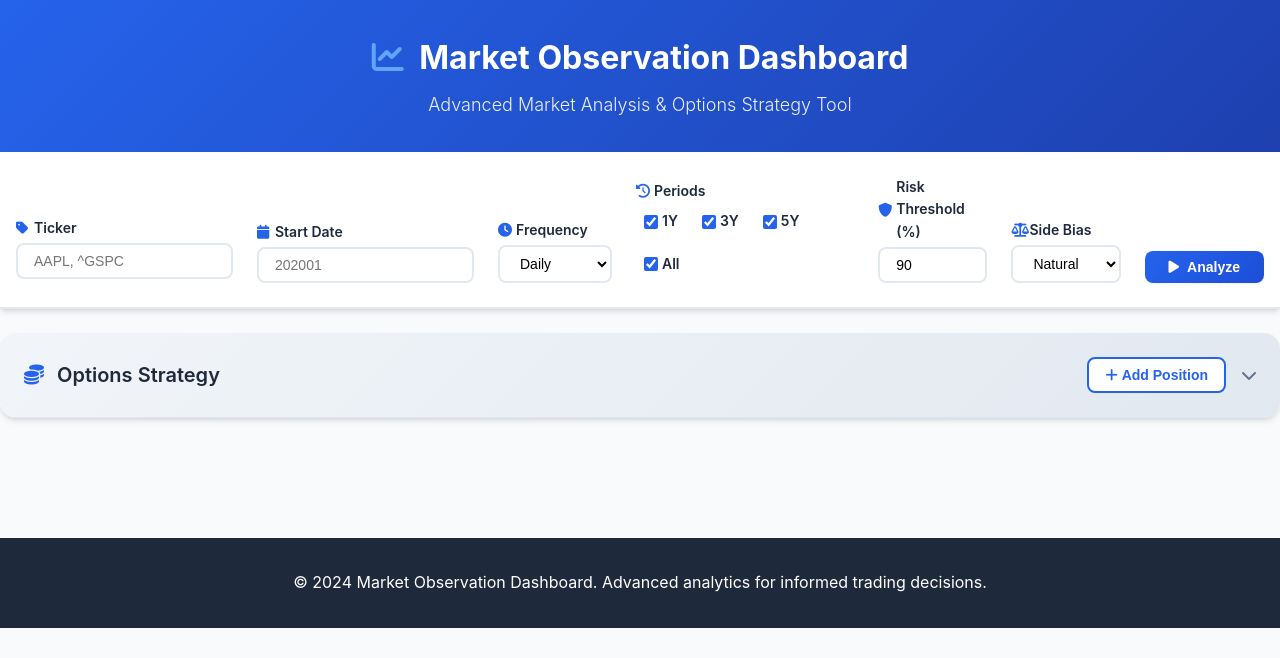
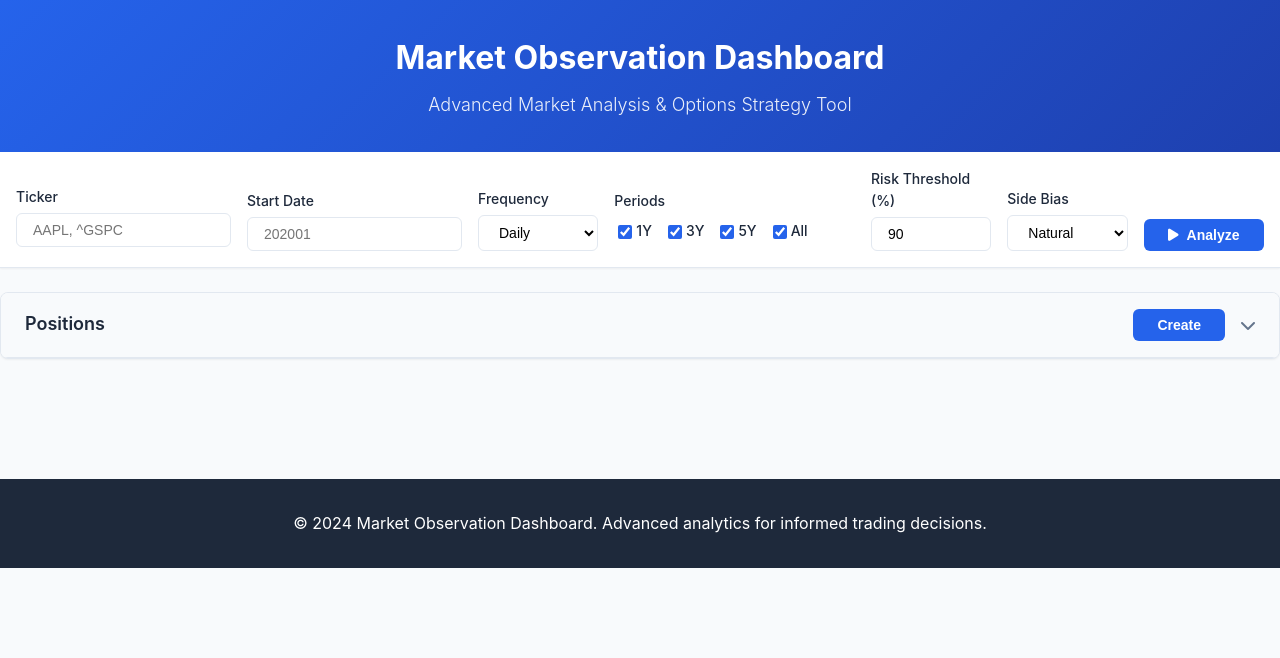
Before and after one commit to HRLoveFun/OptionStrategy, a Flask app: page / in a window 1280 px wide. Shown: the top 658 px of the page. Run offline with Flask 3, Linux system fonts and the light colour scheme.

Commit message:
Updated styles.css

```diff
--- a/static/styles.css
+++ b/static/styles.css
@@ -73,26 +73,21 @@ header h1 {
     margin-bottom: var(--spacing-sm);
 }
 
-header h1 i {
-    margin-right: var(--spacing-sm);
-    color: #60a5fa;
-}
-
 .subtitle {
     font-size: var(--font-size-lg);
     opacity: 0.9;
     font-weight: 300;
 }
 
-/* Fixed Parameter Bar */
+/* Fixed Parameter Bar - Plain and Simple */
 .parameter-bar {
     position: sticky;
     top: 0;
     z-index: 100;
     background: var(--surface-color);
-    border-bottom: 2px solid var(--border-color);
-    box-shadow: var(--shadow-md);
-    padding: var(--spacing-lg) var(--spacing-md);
+    border-bottom: 1px solid var(--border-color);
+    box-shadow: var(--shadow-sm);
+    padding: var(--spacing-md);
 }
 
 .parameter-form {
@@ -103,7 +98,7 @@ header h1 i {
 .parameter-grid {
     display: grid;
     grid-template-columns: 1fr 1fr 1fr 2fr 1fr 1fr 1fr;
-    gap: var(--spacing-lg);
+    gap: var(--spacing-md);
     align-items: end;
 }
 
@@ -113,27 +108,19 @@ header h1 i {
 }
 
 .parameter-grid .form-group label {
-    font-weight: 600;
+    font-weight: 500;
     margin-bottom: var(--spacing-xs);
     color: var(--text-primary);
-    display: flex;
-    align-items: center;
     font-size: var(--font-size-sm);
-}
-
-.parameter-grid .form-group label i {
-    margin-right: var(--spacing-xs);
-    color: var(--primary-color);
-    width: 14px;
 }
 
 .parameter-grid .form-group input,
 .parameter-grid .form-group select {
     padding: var(--spacing-sm) var(--spacing-md);
-    border: 2px solid var(--border-color);
-    border-radius: var(--radius-md);
+    border: 1px solid var(--border-color);
+    border-radius: var(--radius-sm);
     font-size: var(--font-size-sm);
-    transition: all 0.2s ease;
+    transition: border-color 0.2s ease;
     background: var(--surface-color);
 }
 
@@ -155,16 +141,10 @@ header h1 i {
     display: flex;
     align-items: center;
     cursor: pointer;
-    font-weight: 500;
+    font-weight: 400;
     font-size: var(--font-size-sm);
-    padding: var(--spacing-xs) var(--spacing-sm);
-    border-radius: var(--radius-sm);
-    transition: background-color 0.2s ease;
+    padding: var(--spacing-xs);
     white-space: nowrap;
-}
-
-.period-checkboxes .checkbox-label:hover {
-    background-color: #f1f5f9;
 }
 
 .period-checkboxes .checkbox-label input[type="checkbox"] {
@@ -194,19 +174,20 @@ header h1 i {
     color: var(--warning-color);
 }
 
-/* Options Toggle Section */
+/* Options Toggle Section - Simplified */
 .options-toggle-section {
     max-width: 1400px;
     margin: var(--spacing-lg) auto;
     background: var(--surface-color);
-    border-radius: var(--radius-xl);
-    box-shadow: var(--shadow-md);
+    border-radius: var(--radius-md);
+    box-shadow: var(--shadow-sm);
+    border: 1px solid var(--border-color);
     overflow: hidden;
 }
 
 .toggle-header {
-    background: linear-gradient(135deg, #f1f5f9 0%, #e2e8f0 100%);
-    padding: var(--spacing-lg);
+    background: #f8fafc;
+    padding: var(--spacing-md) var(--spacing-lg);
     border-bottom: 1px solid var(--border-color);
     display: flex;
     justify-content: space-between;
@@ -216,19 +197,14 @@ header h1 i {
 }
 
 .toggle-header:hover {
-    background: linear-gradient(135deg, #e2e8f0 0%, #cbd5e1 100%);
+    background: #f1f5f9;
 }
 
 .toggle-header h3 {
-    font-size: var(--font-size-xl);
+    font-size: var(--font-size-lg);
     font-weight: 600;
     color: var(--text-primary);
     margin: 0;
-}
-
-.toggle-header h3 i {
-    margin-right: var(--spacing-sm);
-    color: var(--primary-color);
 }
 
 .toggle-controls {
@@ -440,11 +432,11 @@ header h1 i {
 
 /* Button Styles */
 .btn-primary {
-    background: linear-gradient(135deg, var(--primary-color) 0%, var(--primary-hover) 100%);
+    background: var(--primary-color);
     color: white;
     border: none;
     padding: var(--spacing-sm) var(--spacing-lg);
-    border-radius: var(--radius-md);
+    border-radius: var(--radius-sm);
     font-size: var(--font-size-sm);
     font-weight: 600;
     cursor: pointer;
@@ -453,66 +445,55 @@ header h1 i {
     align-items: center;
     justify-content: center;
     gap: var(--spacing-sm);
-    box-shadow: var(--shadow-sm);
     white-space: nowrap;
 }
 
 .btn-primary:hover {
-    transform: translateY(-1px);
-    box-shadow: var(--shadow-md);
+    background: var(--primary-hover);
 }
 
 .btn-primary:disabled {
     opacity: 0.6;
     cursor: not-allowed;
-    transform: none;
 }
 
-.btn-secondary {
-    background: var(--surface-color);
-    color: var(--primary-color);
-    border: 2px solid var(--primary-color);
-    padding: var(--spacing-sm) var(--spacing-md);
-    border-radius: var(--radius-md);
+.btn-create {
+    background: var(--primary-color);
+    color: white;
+    border: none;
+    padding: var(--spacing-sm) var(--spacing-lg);
+    border-radius: var(--radius-sm);
     font-size: var(--font-size-sm);
     font-weight: 600;
     cursor: pointer;
     transition: all 0.2s ease;
-    display: flex;
-    align-items: center;
-    gap: var(--spacing-xs);
 }
 
-.btn-secondary:hover {
-    background: var(--primary-color);
-    color: white;
+.btn-create:hover {
+    background: var(--primary-hover);
 }
 
-.btn-danger {
+.btn-delete {
     background: var(--error-color);
     color: white;
     border: none;
-    padding: var(--spacing-sm);
+    padding: var(--spacing-xs) var(--spacing-sm);
     border-radius: var(--radius-sm);
     cursor: pointer;
     transition: all 0.2s ease;
+    font-size: 0.75rem;
 }
 
-.btn-danger:hover {
+.btn-delete:hover {
     background: #dc2626;
-}
-
-.btn-small {
-    padding: var(--spacing-xs) var(--spacing-sm);
-    font-size: var(--font-size-sm);
 }
 
 /* Error Message */
 .error-message {
-    background: linear-gradient(135deg, #fef2f2 0%, #fee2e2 100%);
+    background: #fef2f2;
     color: var(--error-color);
     padding: var(--spacing-md);
-    border-radius: var(--radius-md);
+    border-radius: var(--radius-sm);
     margin-bottom: var(--spacing-lg);
     border-left: 4px solid var(--error-color);
     display: flex;
--- a/templates/index.html
+++ b/templates/index.html
@@ -11,7 +11,7 @@
 
 <body>
     <header>
-        <h1><i class="fas fa-chart-line"></i> Market Observation Dashboard</h1>
+        <h1>Market Observation Dashboard</h1>
         <p class="subtitle">Advanced Market Analysis & Options Strategy Tool</p>
     </header>
 
@@ -27,27 +27,21 @@
 
             <div class="parameter-grid">
                 <div class="form-group">
-                    <label for="ticker">
-                        <i class="fas fa-tag"></i> Ticker
-                    </label>
+                    <label for="ticker">Ticker</label>
                     <input type="text" id="ticker" name="ticker" value="{{ ticker or '' }}"
                            placeholder="AAPL, ^GSPC" required>
                     <div class="ticker-validation" id="ticker-validation"></div>
                 </div>
 
                 <div class="form-group">
-                    <label for="start_time">
-                        <i class="fas fa-calendar"></i> Start Date
-                    </label>
+                    <label for="start_time">Start Date</label>
                     <input type="text" id="start_time" name="start_time"
                            value="{{ start_time_str or '' }}"
                            placeholder="202001" pattern="[0-9]{6}" required>
                 </div>
 
                 <div class="form-group">
-                    <label for="frequency">
-                        <i class="fas fa-clock"></i> Frequency
-                    </label>
+                    <label for="frequency">Frequency</label>
                     <select id="frequency" name="frequency">
                         <option value="D" {% if frequency == 'D' %}selected{% endif %}>Daily</option>
                         <option value="W" {% if frequency == 'W' %}selected{% endif %}>Weekly</option>
@@ -57,9 +51,7 @@
                 </div>
 
                 <div class="form-group">
-                    <label>
-                        <i class="fas fa-history"></i> Periods
-                    </label>
+                    <label>Periods</label>
                     <div class="period-checkboxes">
                         <label class="checkbox-label">
                             <input type="checkbox" name="period" value="12" checked>
@@ -81,17 +73,13 @@
                 </div>
 
                 <div class="form-group">
-                    <label for="risk_threshold">
-                        <i class="fas fa-shield-alt"></i> Risk Threshold (%)
-                    </label>
+                    <label for="risk_threshold">Risk Threshold (%)</label>
                     <input type="number" id="risk_threshold" name="risk_threshold"
                            min="0" max="100" step="1" value="{{ risk_threshold or 90 }}" required>
                 </div>
 
                 <div class="form-group">
-                    <label for="side_bias">
-                        <i class="fas fa-balance-scale"></i> Side Bias
-                    </label>
+                    <label for="side_bias">Side Bias</label>
                     <select id="side_bias" name="side_bias">
                         <option value="Natural" {% if side_bias == 'Natural' %}selected{% endif %}>Natural</option>
                         <option value="Neutral" {% if side_bias == 'Neutral' %}selected{% endif %}>Neutral</option>
@@ -109,13 +97,13 @@
         </form>
     </div>
 
-    <!-- Options Toggle Section -->
+    <!-- Options Strategy Toggle Section -->
     <div class="options-toggle-section">
         <div class="toggle-header" onclick="toggleOptionsSection()">
-            <h3><i class="fas fa-coins"></i> Options Strategy</h3>
+            <h3>Positions</h3>
             <div class="toggle-controls">
-                <button type="button" class="btn-secondary" onclick="addOptionRow(); event.stopPropagation();">
-                    <i class="fas fa-plus"></i> Add Position
+                <button type="button" class="btn-create" onclick="createOptionsStrategy(); event.stopPropagation();">
+                    Create
                 </button>
                 <i class="fas fa-chevron-down toggle-icon" id="options-toggle-icon"></i>
             </div>
@@ -133,45 +121,15 @@
                             <th>Action</th>
                         </tr>
                     </thead>
-                    <tbody>
-                        <tr>
-                            <td>
-                                <select name="option_type" class="option-select">
-                                    <option value="SC" selected>Short Call</option>
-                                    <option value="SP">Short Put</option>
-                                    <option value="LC">Long Call</option>
-                                    <option value="LP">Long Put</option>
-                                </select>
-                            </td>
-                            <td><input type="number" name="strike" step="0.01" placeholder="Strike Price"></td>
-                            <td><input type="number" name="quantity" placeholder="Contracts"></td>
-                            <td><input type="number" name="premium" step="0.01" placeholder="Premium"></td>
-                            <td>
-                                <button type="button" class="btn-danger btn-small" onclick="deleteOptionRow(this)">
-                                    <i class="fas fa-trash"></i>
-                                </button>
-                            </td>
-                        </tr>
-                        <tr>
-                            <td>
-                                <select name="option_type" class="option-select">
-                                    <option value="SC">Short Call</option>
-                                    <option value="SP" selected>Short Put</option>
-                                    <option value="LC">Long Call</option>
-                                    <option value="LP">Long Put</option>
-                                </select>
-                            </td>
-                            <td><input type="number" name="strike" step="0.01" placeholder="Strike Price"></td>
-                            <td><input type="number" name="quantity" placeholder="Contracts"></td>
-                            <td><input type="number" name="premium" step="0.01" placeholder="Premium"></td>
-                            <td>
-                                <button type="button" class="btn-danger btn-small" onclick="deleteOptionRow(this)">
-                                    <i class="fas fa-trash"></i>
-                                </button>
-                            </td>
-                        </tr>
+                    <tbody id="options-tbody">
+                        <!-- Default 4 rows will be added by JavaScript -->
                     </tbody>
                 </table>
+                <div class="add-row-container">
+                    <button type="button" class="btn-add-row" onclick="addOptionRow()">
+                        <i class="fas fa-plus"></i> Add Position
+                    </button>
+                </div>
             </div>
         </div>
     </div>
@@ -182,22 +140,18 @@
         {% if ticker %}
         <section class="results-section">
             <div class="results-header">
-                <h2><i class="fas fa-chart-area"></i> Analysis Results for {{ ticker }}</h2>
+                <h2>Analysis Results for {{ ticker }}</h2>
                 <div class="results-meta">
                     <span class="meta-item">
-                        <i class="fas fa-calendar-alt"></i>
                         Frequency: {{ frequency_display or frequency }}
                     </span>
                     <span class="meta-item">
-                        <i class="fas fa-chart-line"></i>
                         Feature: Oscillation Analysis
                     </span>
                     <span class="meta-item">
-                        <i class="fas fa-shield-alt"></i>
                         Risk Threshold: {{ risk_threshold or 90 }}%
                     </span>
                     <span class="meta-item">
-                        <i class="fas fa-balance-scale"></i>
                         Bias: {{ side_bias or 'Natural' }}
                     </span>
                 </div>
@@ -205,7 +159,7 @@
 
             <!-- Statistical Analysis Section -->
             <div class="analysis-section">
-                <h3><i class="fas fa-microscope"></i> Statistical Analysis</h3>
+                <h3>Statistical Analysis</h3>
 
                 <div class="charts-grid">
                     {% if feat_ret_scatter_hist_url %}
@@ -262,7 +216,7 @@
 
             <!-- Market Assessment Section -->
             <div class="assessment-section">
-                <h3><i class="fas fa-crystal-ball"></i> Market Assessment & Projections</h3>
+                <h3>Market Assessment & Projections</h3>
 
                 <div class="charts-grid">
                     {% if feat_projection_url %}
@@ -295,6 +249,9 @@
     </footer>
 
     <script>
+        // Global variables
+        let currentPrice = null;
+
         // Options toggle functionality
         function toggleOptionsSection() {
             const content = document.getElementById('options-content');
@@ -311,11 +268,72 @@
             }
         }
 
-        // Initialize options section as collapsed
-        document.addEventListener('DOMContentLoaded', function() {
-            const content = document.getElementById('options-content');
-            content.style.display = 'none';
-        });
+        // Create options strategy (same as analyze for now)
+        function createOptionsStrategy() {
+            document.getElementById('analysis-form').submit();
+        }
+
+        // Initialize options table with 4 default rows
+        function initializeOptionsTable() {
+            const tbody = document.getElementById('options-tbody');
+            tbody.innerHTML = '';
+
+            // Add 4 default rows
+            for (let i = 0; i < 4; i++) {
+                addOptionRow();
+            }
+        }
+
+        // Create option row
+        function createOptionRow() {
+            const row = document.createElement('tr');
+            row.innerHTML = `
+                <td>
+                    <select name="option_type" class="option-select">
+                        <option value="SC">Short Call</option>
+                        <option value="SP">Short Put</option>
+                        <option value="LC">Long Call</option>
+                        <option value="LP">Long Put</option>
+                    </select>
+                </td>
+                <td>
+                    <input type="number" name="strike" step="1" placeholder="${currentPrice || 'Strike'}"
+                           value="${currentPrice || ''}" class="strike-input">
+                </td>
+                <td>
+                    <input type="number" name="quantity" placeholder="1" value="1" class="quantity-input">
+                </td>
+                <td>
+                    <input type="number" name="premium" step="0.01" placeholder="Premium" class="premium-input">
+                </td>
+                <td>
+                    <button type="button" class="btn-delete" onclick="deleteOptionRow(this)">
+                        <i class="fas fa-trash"></i>
+                    </button>
+                </td>
+            `;
+            return row;
+        }
+
+        // Add option row
+        function addOptionRow() {
+            const tbody = document.getElementById('options-tbody');
+            const row = createOptionRow();
+            tbody.appendChild(row);
+            FormManager.saveState();
+        }
+
+        // Delete option row
+        function deleteOptionRow(button) {
+            const tbody = document.getElementById('options-tbody');
+            const row = button.closest('tr');
+
+            // Don't delete if it's the last row
+            if (tbody.children.length > 1) {
+                row.remove();
+                FormManager.saveState();
+            }
+        }
 
         // Form state management
         const FormManager = {
@@ -367,62 +385,31 @@
                     strike: row.querySelector('input[name="strike"]').value,
                     quantity: row.querySelector('input[name="quantity"]').value,
                     premium: row.querySelector('input[name="premium"]').value
-                }));
+                })).filter(option => option.strike && option.quantity && option.premium);
             },
 
             restoreOptionsTable(optionsData) {
-                const tbody = document.querySelector('#options-table tbody');
+                const tbody = document.getElementById('options-tbody');
                 tbody.innerHTML = '';
 
-                optionsData.forEach(option => {
-                    const row = this.createOptionRow();
-                    row.querySelector('select[name="option_type"]').value = option.option_type;
-                    row.querySelector('input[name="strike"]').value = option.strike;
-                    row.querySelector('input[name="quantity"]').value = option.quantity;
-                    row.querySelector('input[name="premium"]').value = option.premium;
+                // Ensure at least 4 rows
+                const rowCount = Math.max(4, optionsData.length);
+
+                for (let i = 0; i < rowCount; i++) {
+                    const row = createOptionRow();
+                    if (i < optionsData.length) {
+                        const option = optionsData[i];
+                        row.querySelector('select[name="option_type"]').value = option.option_type;
+                        row.querySelector('input[name="strike"]').value = option.strike;
+                        row.querySelector('input[name="quantity"]').value = option.quantity;
+                        row.querySelector('input[name="premium"]').value = option.premium;
+                    }
                     tbody.appendChild(row);
-                });
-            },
-
-            createOptionRow() {
-                const row = document.createElement('tr');
-                row.innerHTML = `
-                    <td>
-                        <select name="option_type" class="option-select">
-                            <option value="SC">Short Call</option>
-                            <option value="SP">Short Put</option>
-                            <option value="LC">Long Call</option>
-                            <option value="LP">Long Put</option>
-                        </select>
-                    </td>
-                    <td><input type="number" name="strike" step="0.01" placeholder="Strike Price"></td>
-                    <td><input type="number" name="quantity" placeholder="Contracts"></td>
-                    <td><input type="number" name="premium" step="0.01" placeholder="Premium"></td>
-                    <td>
-                        <button type="button" class="btn-danger btn-small" onclick="deleteOptionRow(this)">
-                            <i class="fas fa-trash"></i>
-                        </button>
-                    </td>
-                `;
-                return row;
+                }
             }
         };
 
-        // Options table management
-        function addOptionRow() {
-            const tbody = document.querySelector('#options-table tbody');
-            const row = FormManager.createOptionRow();
-            tbody.appendChild(row);
-            FormManager.saveState();
-        }
-
-        function deleteOptionRow(button) {
-            const row = button.closest('tr');
-            row.remove();
-            FormManager.saveState();
-        }
-
-        // Ticker validation
+        // Ticker validation and price fetching
         let validationTimeout;
         function validateTicker() {
             const ticker = document.getElementById('ticker').value.trim().toUpperCase();
@@ -430,6 +417,8 @@
 
             if (!ticker) {
                 validationDiv.innerHTML = '';
+                currentPrice = null;
+                updateStrikePlaceholders();
                 return;
             }
 
@@ -447,18 +436,41 @@
                 .then(response => response.json())
                 .then(data => {
                     if (data.valid) {
-                        validationDiv.innerHTML = '<i class="fas fa-check-circle text-success"></i> Valid';
+                        validationDiv.innerHTML = '<i class="fas fa-check-circle"></i> Valid';
                         validationDiv.className = 'ticker-validation valid';
+                        // You could fetch current price here if API provides it
+                        // For now, we'll use a placeholder
+                        currentPrice = data.price || null;
+                        updateStrikePlaceholders();
                     } else {
-                        validationDiv.innerHTML = '<i class="fas fa-exclamation-circle text-error"></i> Invalid';
+                        validationDiv.innerHTML = '<i class="fas fa-exclamation-circle"></i> Invalid';
                         validationDiv.className = 'ticker-validation invalid';
+                        currentPrice = null;
+                        updateStrikePlaceholders();
                     }
                 })
                 .catch(error => {
-                    validationDiv.innerHTML = '<i class="fas fa-exclamation-triangle text-warning"></i> Error';
+                    validationDiv.innerHTML = '<i class="fas fa-exclamation-triangle"></i> Error';
                     validationDiv.className = 'ticker-validation warning';
+                    currentPrice = null;
+                    updateStrikePlaceholders();
                 });
             }, 500);
+        }
+
+        // Update strike price placeholders
+        function updateStrikePlaceholders() {
+            const strikeInputs = document.querySelectorAll('.strike-input');
+            strikeInputs.forEach(input => {
+                if (currentPrice) {
+                    input.placeholder = currentPrice.toString();
+                    if (!input.value) {
+                        input.value = currentPrice;
+                    }
+                } else {
+                    input.placeholder = 'Strike';
+                }
+            });
         }
 
         // Form submission
@@ -467,10 +479,7 @@
             FormManager.saveState();
 
             // Prepare options data
-            const optionsData = FormManager.getOptionsData().filter(option =>
-                option.option_type && option.strike && option.quantity && option.premium
-            );
-
+            const optionsData = FormManager.getOptionsData();
             document.getElementById('option_position').value = JSON.stringify(optionsData);
 
             // Show loading state
@@ -488,7 +497,15 @@
 
         // Event listeners
         document.addEventListener('DOMContentLoaded', function() {
+            // Initialize options table
+            initializeOptionsTable();
+
+            // Load saved state
             FormManager.loadState();
+
+            // Initialize options section as collapsed
+            const content = document.getElementById('options-content');
+            content.style.display = 'none';
 
             // Add ticker validation
             document.getElementById('ticker').addEventListener('input', validateTicker);
```
Also changed, not shown: other parts of static/styles.css (+49 -47 lines).
